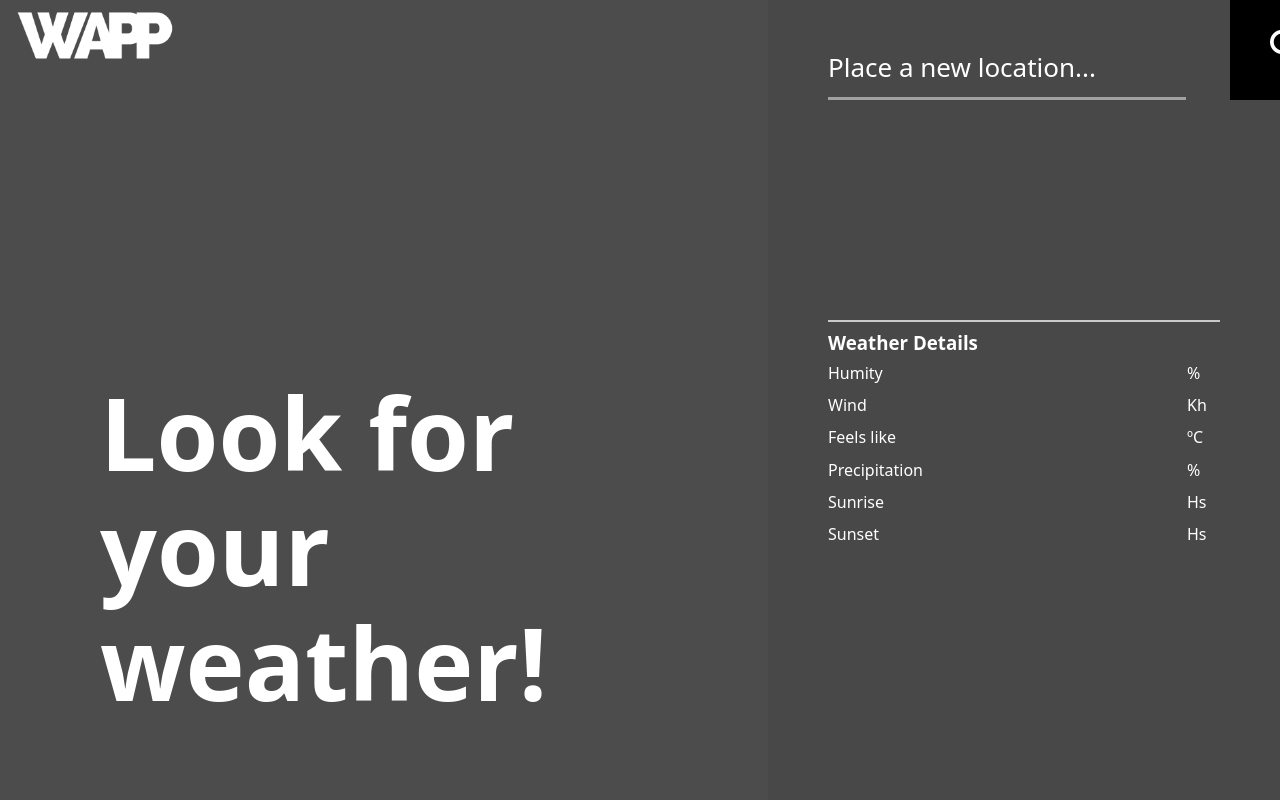
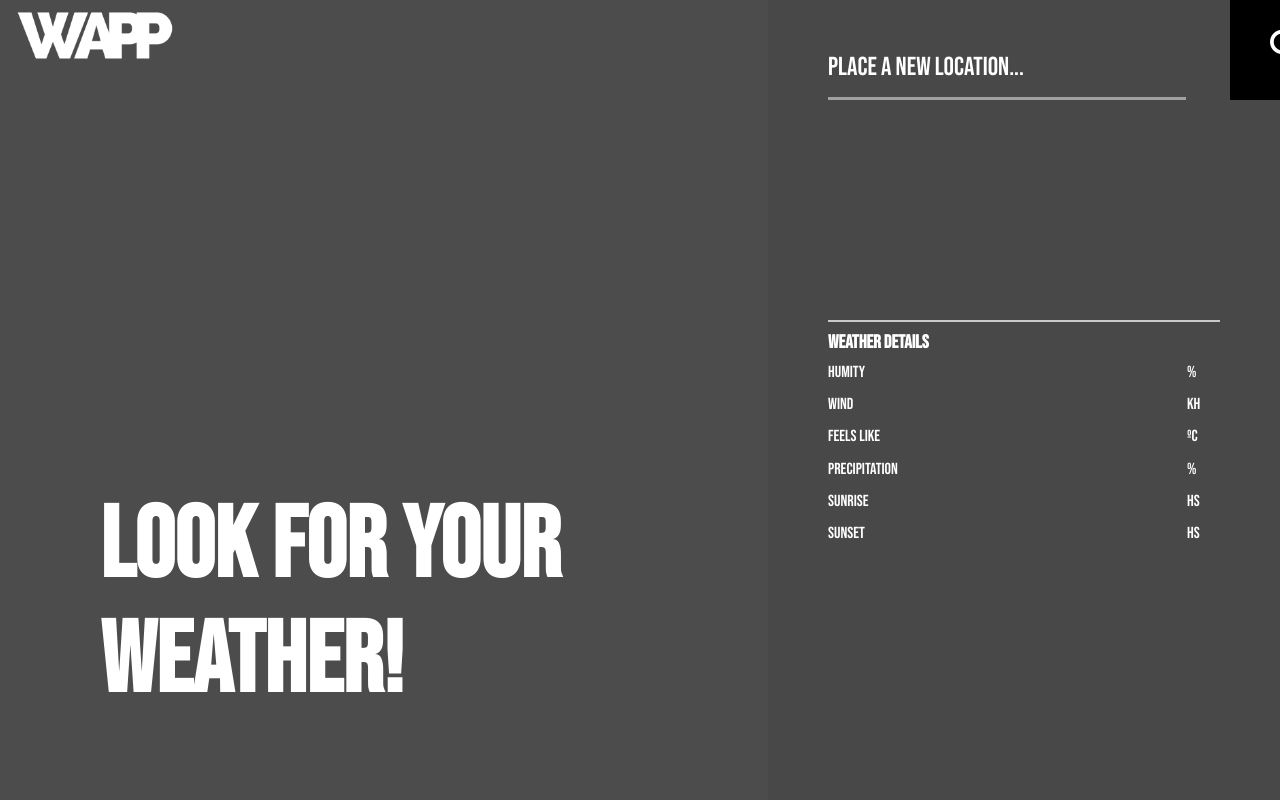
Before and after one commit to agusbusta/WeatherApp, a website: page index.html in a window 1280 px wide. Shown: the top 800 px of the page. Drawn offline with nearby package versions, Linux system fonts and the light colour scheme.

Commit message:
finished

```diff
--- a/assets/css/style.css
+++ b/assets/css/style.css
@@ -1,7 +1,7 @@
 *{
     padding: 0;
     margin: 0;
-    font-family: 'coolvetica', 'sans';
+    font-family: 'Bebas Neue', 'sans-serif';
 }
 
 .backGroundMain{
--- a/assets/js/main.js
+++ b/assets/js/main.js
@@ -24,7 +24,7 @@ const armaDatos = (data, history) =>{
 
     document.getElementById("temperatura").innerHTML = datos.data[0].temp
     document.getElementById("cityName").innerHTML = datos.data[0].city_name
-    document.getElementById("cityDate").innerHTML = datos.data[0].datetime
+    document.getElementById("cityDate").innerHTML = datos.data[0].ob_time
 
     document.getElementById("humityWeather").innerHTML = datos.data[0].rh
     document.getElementById("windWeather").innerHTML = datos.data[0].wind_spd
--- a/index.html
+++ b/index.html
@@ -8,6 +8,8 @@
     <script src="https://kit.fontawesome.com/41b5c639e3.js" crossorigin="anonymous"></script>
     <title>Weather App.</title>
     <link rel="icon"  href="../WeatherApp/assets/img/logomini.png">
+    <link href="https://fonts.googleapis.com/css2?family=Bebas+Neue&family=Heebo:wght@600&family=Raleway:ital,wght@1,700&display=swap" rel="stylesheet">
+
 </head>
 <body>
     <div id="backgroundImageContent" class="backGroundMain"></div>
```
